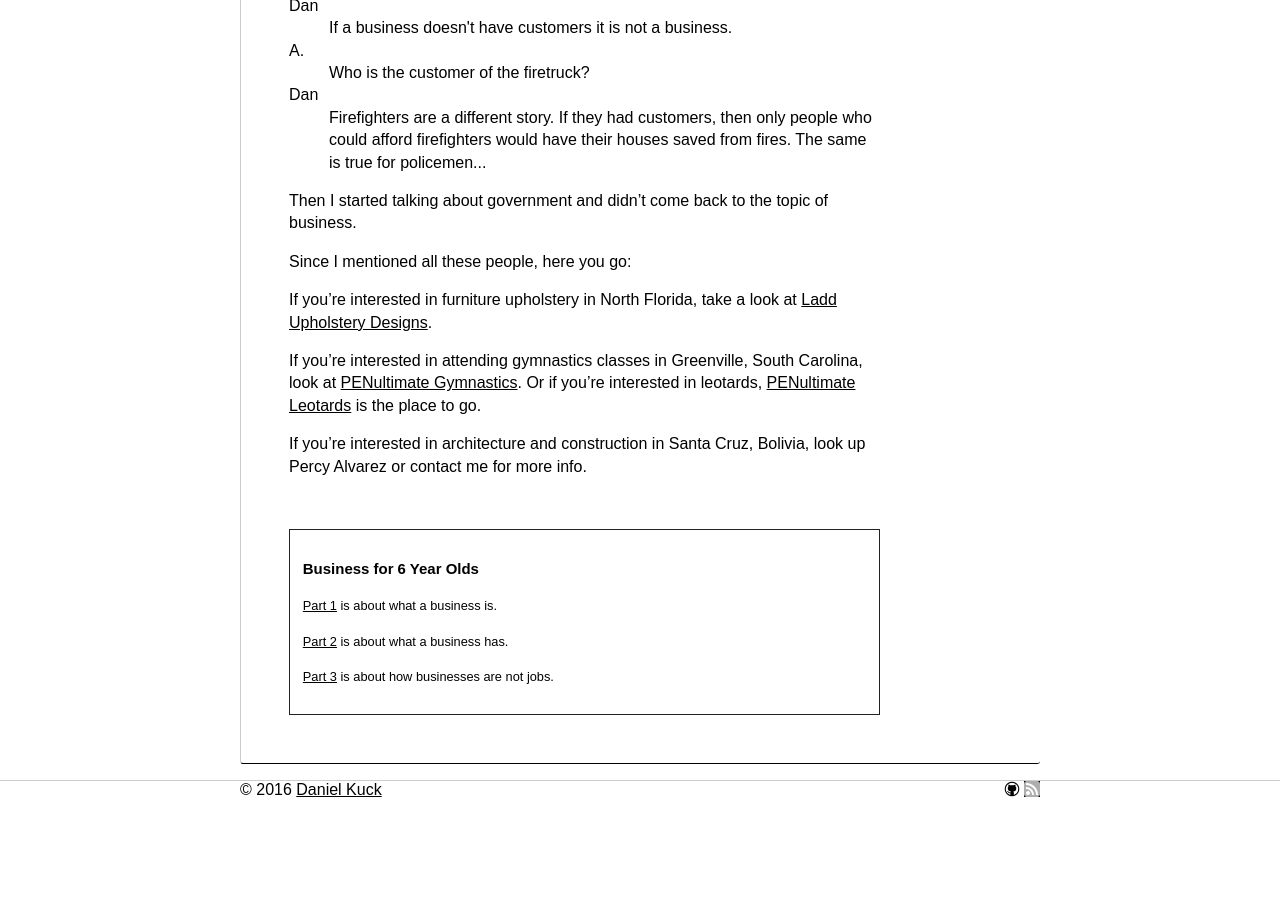
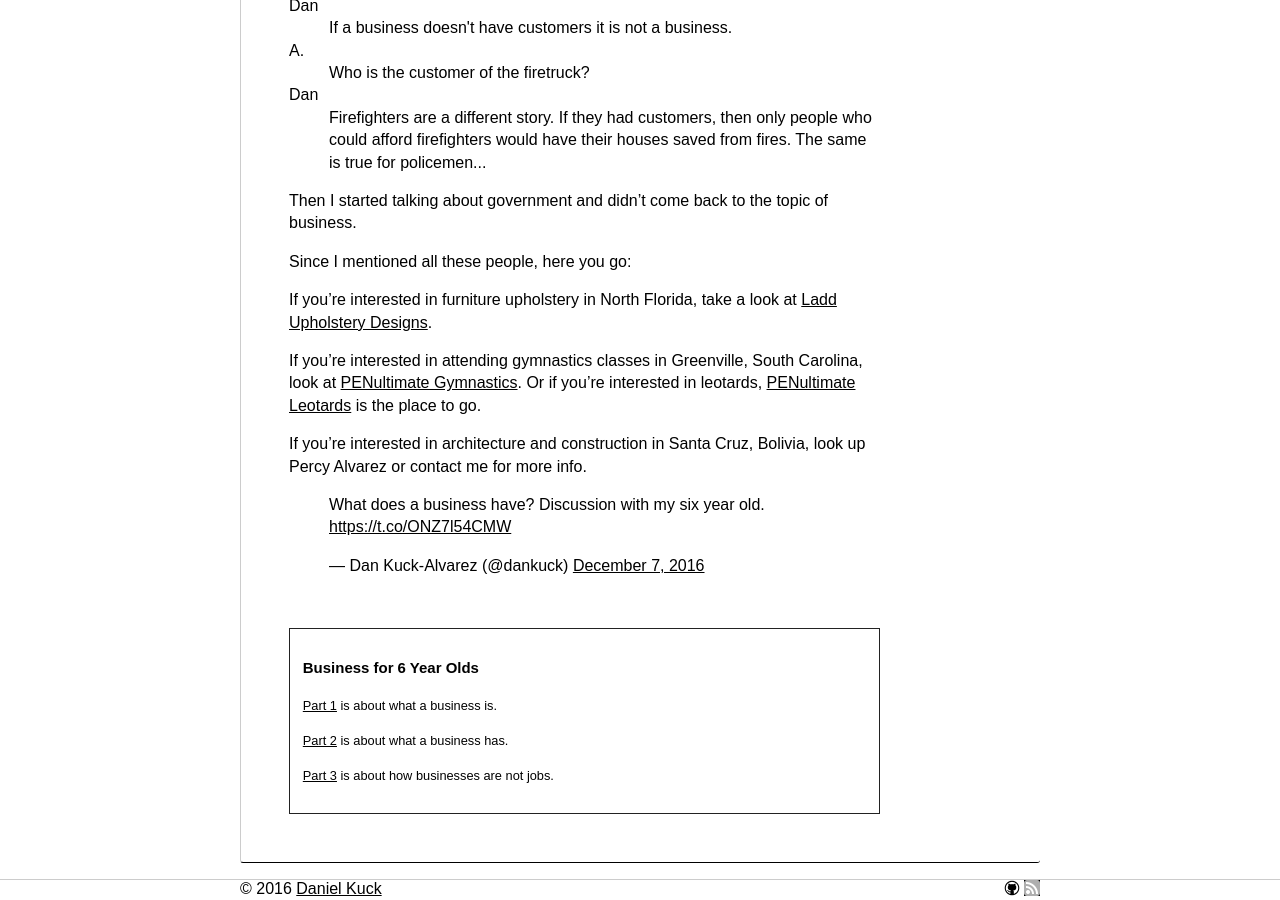
Before and after one commit to dankuck/dankuck.github.io, a Jekyll site: the page built from _posts/2016-12-05-business-for-6-year-olds-part-2.md, in a window 1280 px wide and 900 px high, scrolled down 3085 px. Built offline with Jekyll 4.4.1, drawn with Linux system fonts in a browser that asks for light colours; comment, search, counter and statistics services are not loaded; before the commit the page ends 3886 px from its top, so only the background shows below that.

Commit message:
The discussion should be over here

```diff
--- a/_posts/2016-12-05-business-for-6-year-olds-part-2.md
+++ b/_posts/2016-12-05-business-for-6-year-olds-part-2.md
@@ -184,4 +184,7 @@ If you're interested in attending gymnastics classes in Greenville, South Caroli
 
 If you're interested in architecture and construction in Santa Cruz, Bolivia, look up Percy Alvarez or contact me for more info.
 
+<blockquote class="twitter-tweet" data-lang="en"><p lang="en" dir="ltr">What does a business have? Discussion with my six year old. <a href="https://t.co/ONZ7l54CMW">https://t.co/ONZ7l54CMW</a></p>&mdash; Dan Kuck-Alvarez (@dankuck) <a href="https://twitter.com/dankuck/status/806611988520599553">December 7, 2016</a></blockquote>
+<script async src="//platform.twitter.com/widgets.js" charset="utf-8"></script>
+
 {% include series_bf6yo.html %}
```
Also changed, not shown: _posts/2016-12-03-business-for-6-year-olds-part-1.md (+3 -0 lines).
